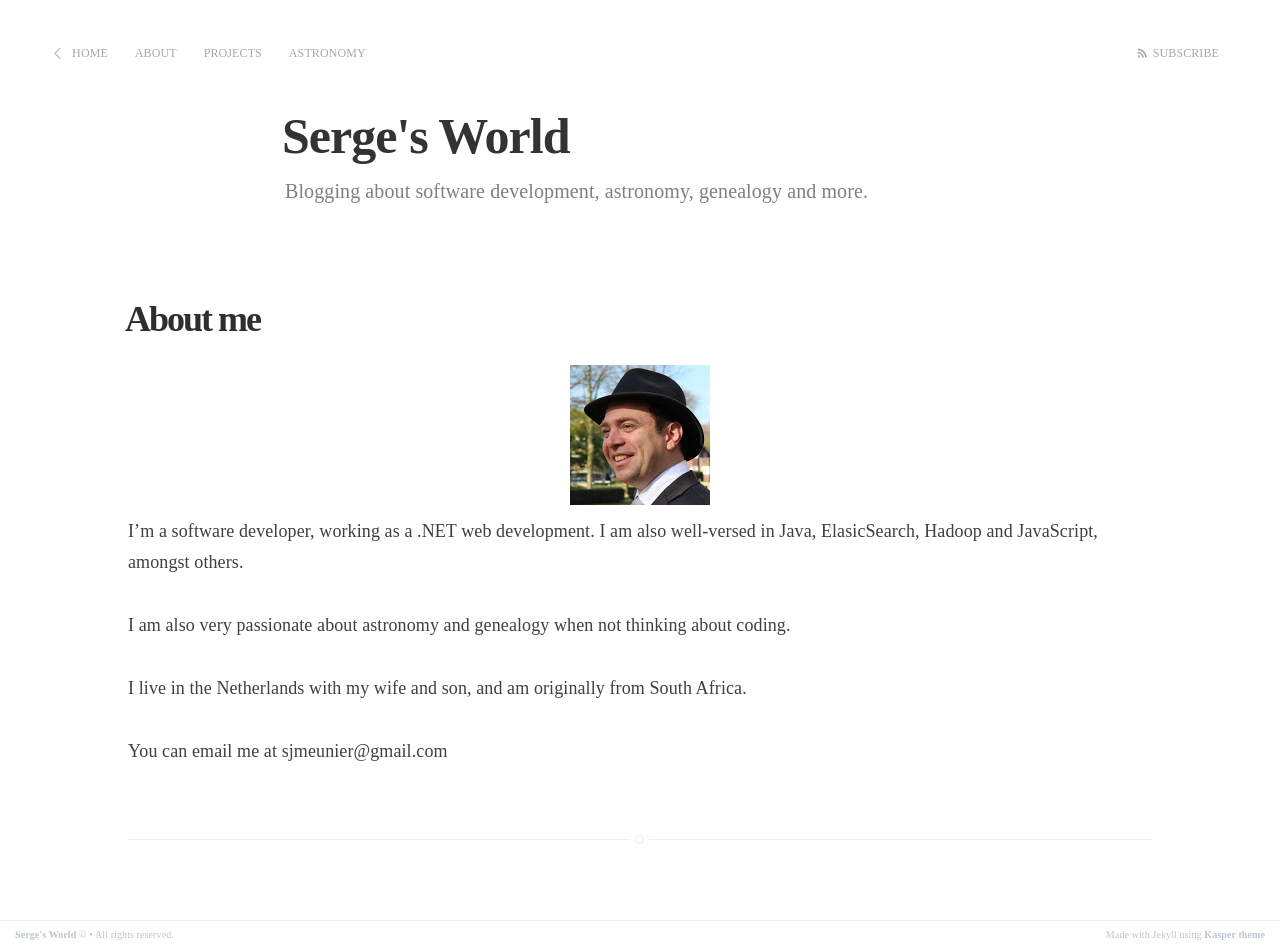
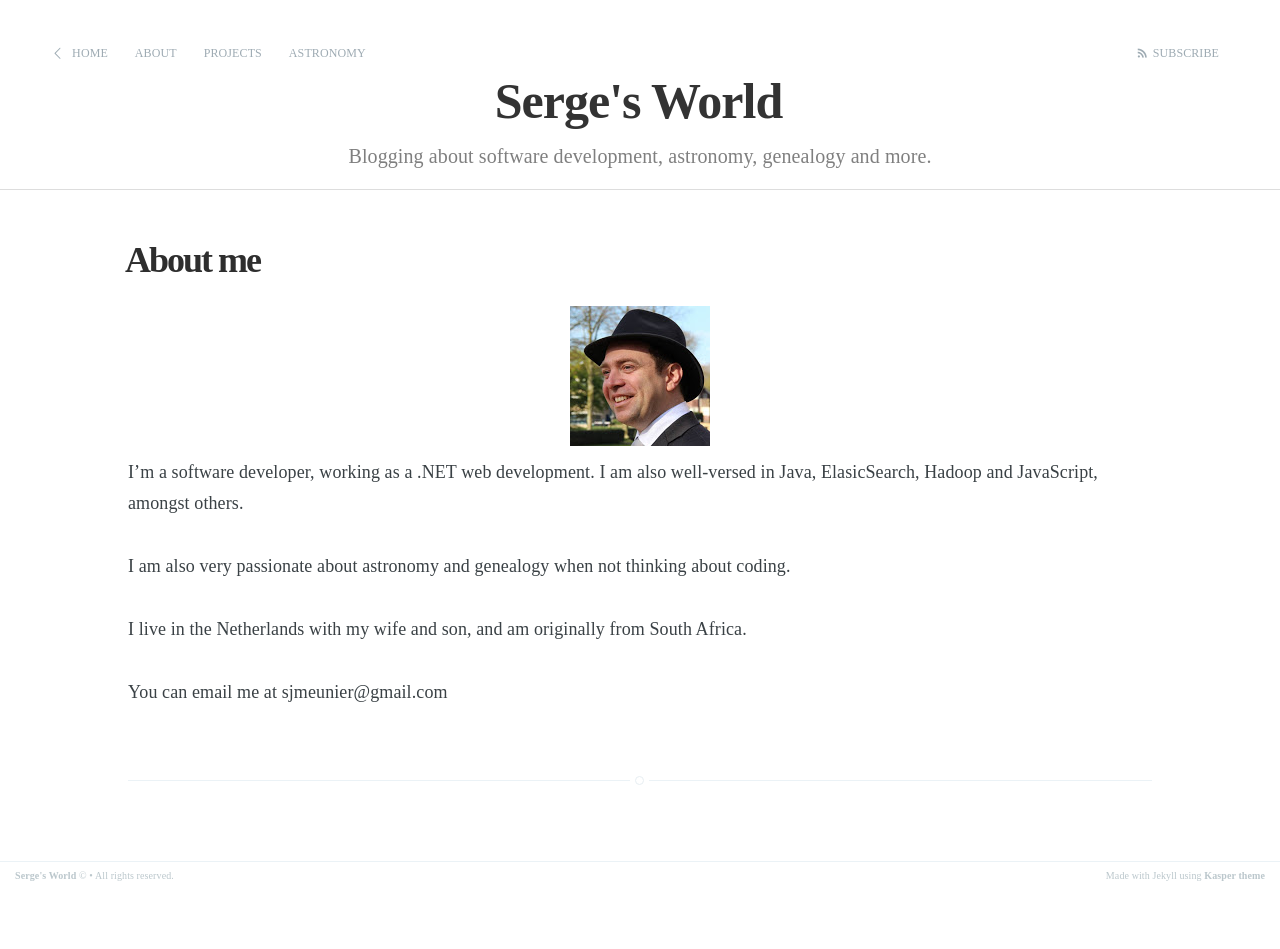
Before and after one commit to sjmeunier/sjmeunier.github.io, a Jekyll site: the page built from about.md, in a window 1280 px wide. Built offline with Jekyll 4.4.1, drawn with Linux system fonts in a browser that asks for light colours; some web fonts are replaced; after the commit the page ends 900 px from its top, so only the background shows below that.

Commit message:
Fixed links

```diff
--- a/_layouts/page.html
+++ b/_layouts/page.html
@@ -2,23 +2,30 @@
 layout: default
 post_class: post-template page-template
 about: 'about.html'
-astronomy: 'astronomy,html'
+astronomy: 'astronomy.html'
 projects: 'projects.html'
 ---
 
-<nav class="main-nav clearfix">
-    <a class="back-button icon-arrow-left" href="{{ site.baseurl }}">Home</a>
-    <a class="general-button" href="{{ site.baseurl }}{{ page.about }}">About</a>
-    <a class="general-button" href="{{ site.baseurl }}{{ page.projects }}">Projects</a>
-    <a class="general-button" href="{{ site.baseurl }}{{ page.astronomy }}">Astronomy</a>
-    <a class="subscribe-button icon-feed" href="{{ site.baseurl }}feed.xml">Subscribe</a>
+<header class="main-header {% if page.cover %}" style="background-image: url({{ page.cover }}) {%else%}no-cover{% endif %}">
+    <nav class="main-nav overlay clearfix">
+            {% if page.logo %}
+                <a class="blog-logo" href="{{ site.baseurl }}">
+                    <img src="{{ page.logo }}" alt="Blog Logo" />
+                </a>
+            {% endif %}
+		<a class="back-button icon-arrow-left" href="{{ site.baseurl }}">Home</a>
+		<a class="general-button" href="{{ site.baseurl }}{{ page.about }}">About</a>
+		<a class="general-button" href="{{ site.baseurl }}{{ page.projects }}">Projects</a>
+		<a class="general-button" href="{{ site.baseurl }}{{ page.astronomy }}">Astronomy</a>
+        <a class="subscribe-button icon-feed" href="{{ site.baseurl }}feed.xml">Subscribe</a>
+    </nav>
 	<div class="main-header-content inner">
 		<h1 class="page-title">{{ site.name }}</h1>
 		<h2 class="page-description">
 			{% if site.description %} {{ site.description }}. {% endif %}
 		</h2>
 	</div>
-</nav>
+</header>
 
 
 <main class="content" role="main">
--- a/_layouts/post.html
+++ b/_layouts/post.html
@@ -4,7 +4,7 @@
 archive: false
 post_class: post-template
 about: 'about.html'
-astronomy: 'astronomy,html'
+astronomy: 'astronomy.html'
 projects: 'projects.html'
 ---
 
--- a/index.html
+++ b/index.html
@@ -3,7 +3,7 @@
 title: Home
 cover: false
 about: 'about.html'
-astronomy: 'astronomy,html'
+astronomy: 'astronomy.html'
 projects: 'projects.html'
 ---
 
@@ -14,6 +14,7 @@
                     <img src="{{ page.logo }}" alt="Blog Logo" />
                 </a>
             {% endif %}
+        <a class="back-button" href="{{ site.baseurl }}">Home</a>
 		<a class="general-button" href="{{ site.baseurl }}{{ page.about }}">About</a>
 		<a class="general-button" href="{{ site.baseurl }}{{ page.projects }}">Projects</a>
 		<a class="general-button" href="{{ site.baseurl }}{{ page.astronomy }}">Astronomy</a>
@@ -25,7 +26,6 @@
 			{% if site.description %} {{ site.description }}. {% endif %}
 		</h2>
 	</div>
-    <a class="scroll-down icon-arrow-left" href="#content" data-offset="-45"><span class="hidden">Scroll Down</span></a>
 </header>
 
 
```
